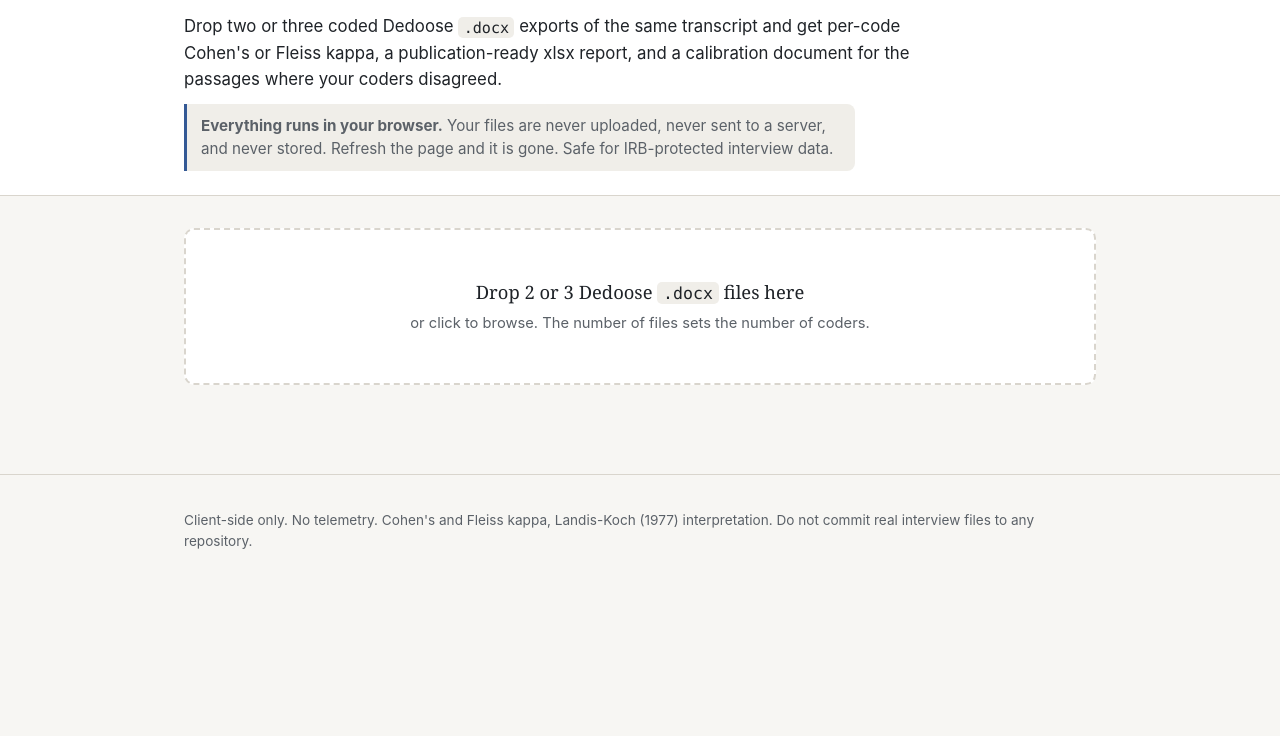
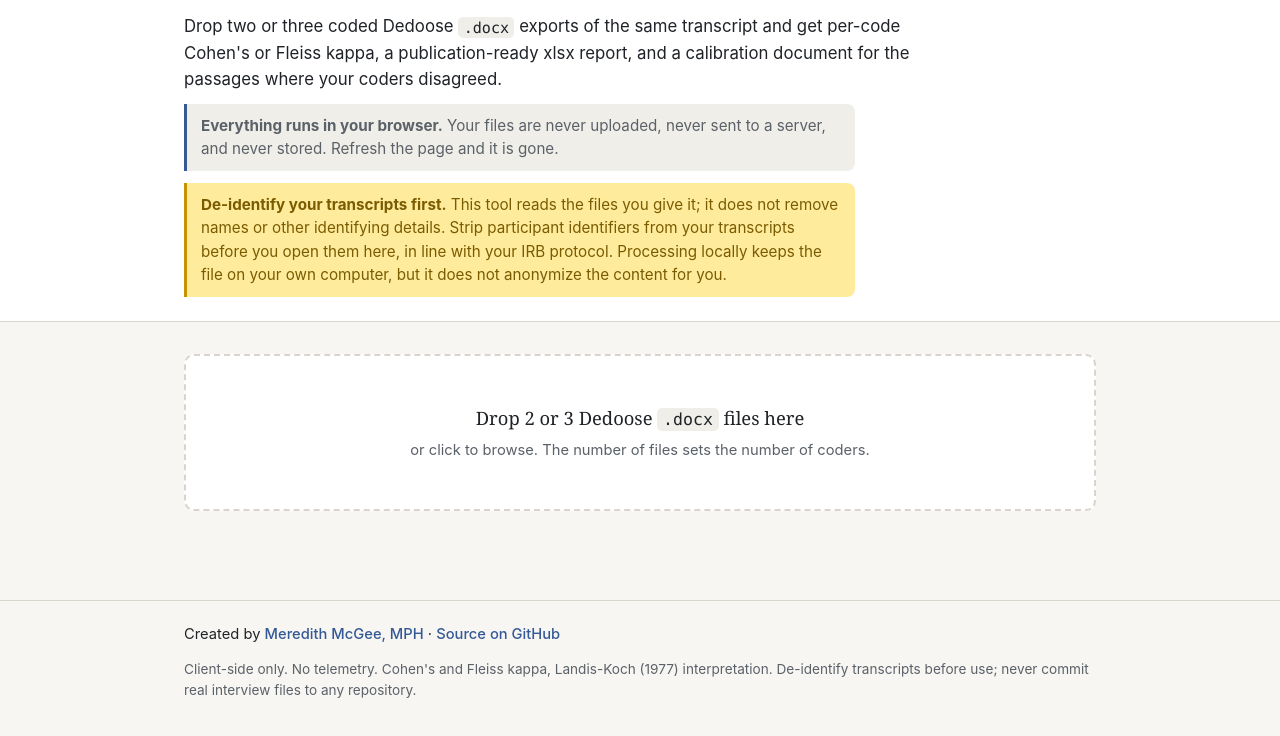
Before and after one commit to mereditharmcgee/dedoose-irr-tool, a website built with Vite: page index.html in a window 1280 px wide. Shown: the part 78-814 px from the top of the page. Built offline with nearby package versions, Linux system fonts and the light colour scheme.

Commit message:
Add attribution, de-identification warning, and citation metadata
- Footer credit "Created by Meredith McGee, MPH" linking to meredithmcgee.org,
  plus a link to the source repo (two-way connection with the site).
- Prominent de-identification warning in the UI and README: transcripts must
  be de-identified before use; local processing protects the file but does not
  anonymize content.
- CITATION.cff and .zenodo.json so the GitHub "Cite this repository" button and
  an eventual Zenodo DOI come out clean.
- Remove an em dash from the README.

```diff
--- a/index.html
+++ b/index.html
@@ -26,8 +26,13 @@
         </p>
         <p class="privacy">
           <strong>Everything runs in your browser.</strong> Your files are never uploaded, never
-          sent to a server, and never stored. Refresh the page and it is gone. Safe for IRB-protected
-          interview data.
+          sent to a server, and never stored. Refresh the page and it is gone.
+        </p>
+        <p class="deid-note">
+          <strong>De-identify your transcripts first.</strong> This tool reads the files you give
+          it; it does not remove names or other identifying details. Strip participant identifiers
+          from your transcripts before you open them here, in line with your IRB protocol. Processing
+          locally keeps the file on your own computer, but it does not anonymize the content for you.
         </p>
       </div>
     </header>
@@ -84,9 +89,15 @@
 
     <footer class="site-footer">
       <div class="wrap">
+        <p class="credit">
+          Created by
+          <a href="https://meredithmcgee.org" rel="author">Meredith McGee, MPH</a>
+          &middot;
+          <a href="https://github.com/mereditharmcgee/dedoose-irr-tool" rel="noopener">Source on GitHub</a>
+        </p>
         <p>
           Client-side only. No telemetry. Cohen's and Fleiss kappa, Landis-Koch (1977) interpretation.
-          Do not commit real interview files to any repository.
+          De-identify transcripts before use; never commit real interview files to any repository.
         </p>
       </div>
     </footer>
--- a/src/styles/main.css
+++ b/src/styles/main.css
@@ -110,6 +110,19 @@
   padding: 10px 14px;
   border-radius: 0 8px 8px 0;
   max-width: 70ch;
+}
+.deid-note {
+  margin: 12px 0 0;
+  font-size: 0.95rem;
+  color: var(--tier-yellow-ink);
+  background: var(--tier-yellow-bg);
+  border-left: 3px solid #c79100;
+  padding: 10px 14px;
+  border-radius: 0 8px 8px 0;
+  max-width: 70ch;
+}
+.deid-note strong {
+  color: inherit;
 }
 .theme-toggle {
   flex: none;
@@ -370,6 +383,19 @@
   color: var(--ink-soft);
   font-size: 0.85rem;
 }
+.site-footer .credit {
+  margin: 0 0 6px;
+  font-size: 0.92rem;
+  color: var(--ink);
+}
+.site-footer a {
+  color: var(--accent);
+  text-decoration: none;
+  font-weight: 500;
+}
+.site-footer a:hover {
+  text-decoration: underline;
+}
 
 @media (max-width: 560px) {
   .headline .kappa-big {
```
Also changed, not shown: .zenodo.json (added), README.md, 1 other file.
